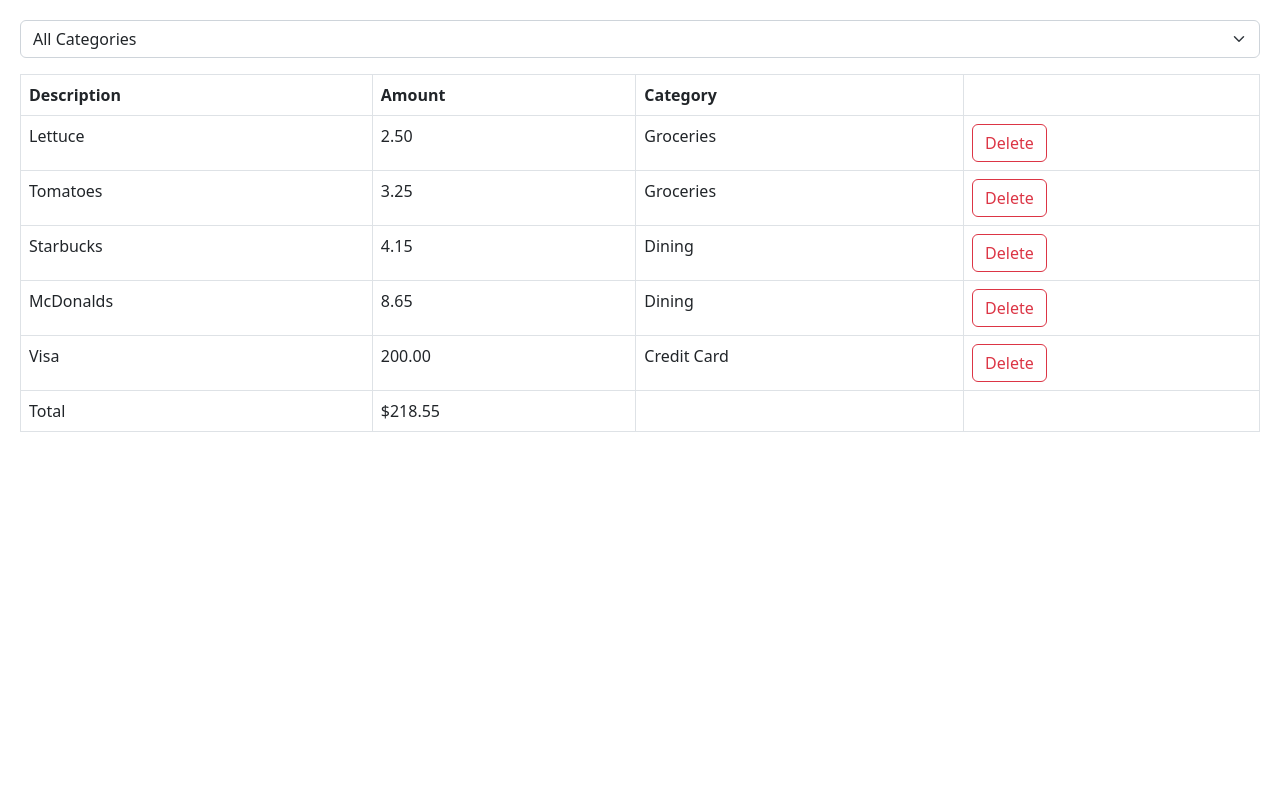
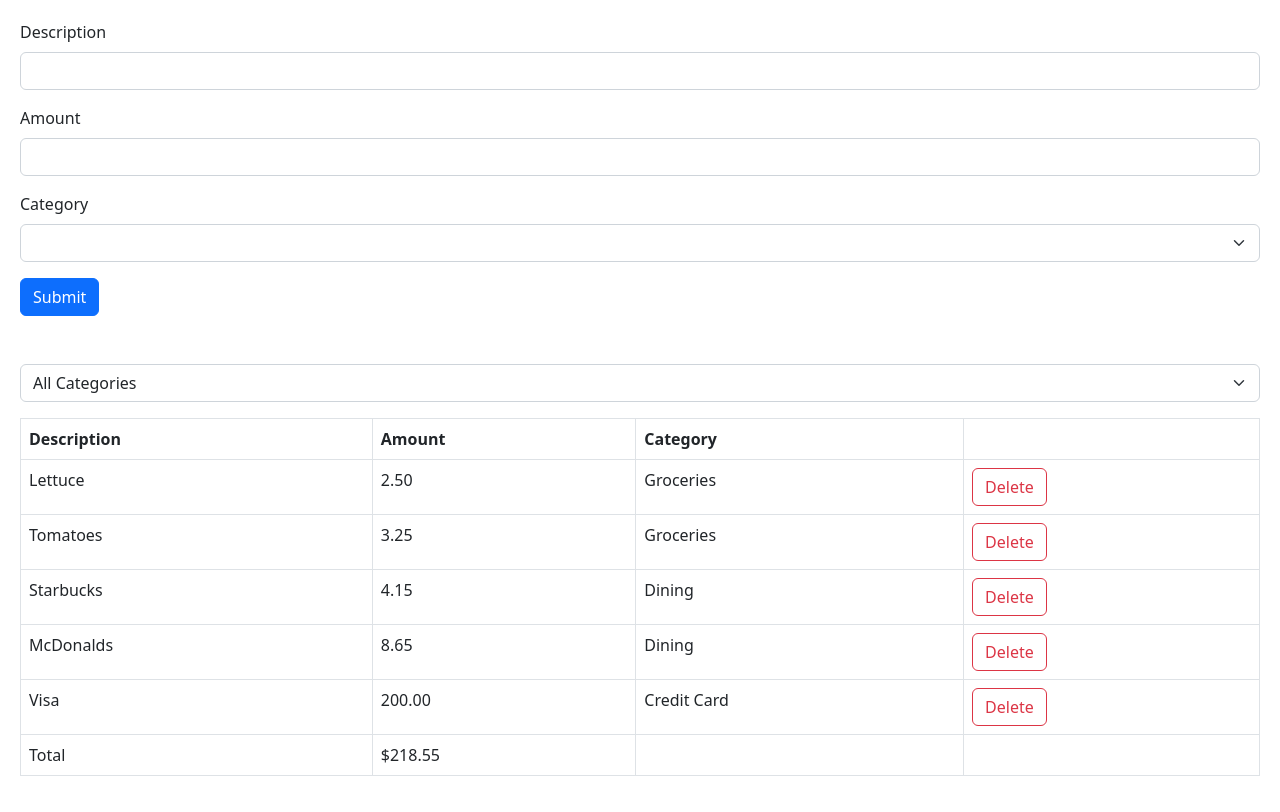
Before and after one commit to MichaelMorett/learning-react, a React (Vite) app: page / in a window 1280 px wide. Built offline with nearby package versions, Linux system fonts and the light colour scheme.

Commit message:
Expense Tracker mini project.
- Expense Form component added (first cut).

```diff
--- a/src/App.tsx
+++ b/src/App.tsx
@@ -1,6 +1,9 @@
 import { useState } from "react";
 import ExpenseList from "./expense-tracker/components/ExpenseList";
 import ExpenseFilter from "./expense-tracker/components/ExpenseFilter";
+import ExpenseForm from "./expense-tracker/components/ExpenseForm";
+
+export const categories = ["Credit Card", "Dining", "Groceries"];
 
 function App() {
   const [selectedCategory, setSelectedCategory] = useState("");
@@ -18,6 +21,9 @@
 
   return (
     <div>
+      <div className="mb-5">
+        <ExpenseForm />
+      </div>
       <div className="mb-3">
         <ExpenseFilter
           onSelectCategory={(category) => setSelectedCategory(category)}
--- a/src/expense-tracker/components/ExpenseFilter.tsx
+++ b/src/expense-tracker/components/ExpenseFilter.tsx
@@ -1,4 +1,5 @@
 import React from "react";
+import { categories } from "../../App";
 
 interface Props {
   onSelectCategory: (category: string) => void;
@@ -11,9 +12,11 @@
       onChange={(event) => onSelectCategory(event.target.value)}
     >
       <option>All Categories</option>
-      <option value="Groceries">Groceries</option>
-      <option value="Dining">Dining</option>
-      <option value="Credit Card">Credit Card</option>
+      {categories.map((category) => (
+        <option key={category} value={category}>
+          {category}{" "}
+        </option>
+      ))}
     </select>
   );
 };
--- /dev/null
+++ b/src/expense-tracker/components/ExpenseForm.tsx
@@ -0,0 +1,37 @@
+import React from "react";
+import { categories } from "../../App";
+
+const ExpenseForm = () => {
+  return (
+    <form>
+      <div className="mb-3">
+        <label htmlFor="description" className="form-label">
+          Description
+        </label>
+        <input id="description" type="text" className="form-control"></input>
+      </div>
+      <div className="mb-3">
+        <label htmlFor="amount" className="form-label">
+          Amount
+        </label>
+        <input id="amount" type="number" className="form-control"></input>
+      </div>
+      <div className="mb-3">
+        <label htmlFor="category" className="form-label">
+          Category
+        </label>
+        <select id="category" className="form-select">
+          <option value=""></option>
+          {categories.map((category) => (
+            <option key={category} value={category}>
+              {category}{" "}
+            </option>
+          ))}
+        </select>
+      </div>
+      <button className="btn btn-primary">Submit</button>
+    </form>
+  );
+};
+
+export default ExpenseForm;
```
